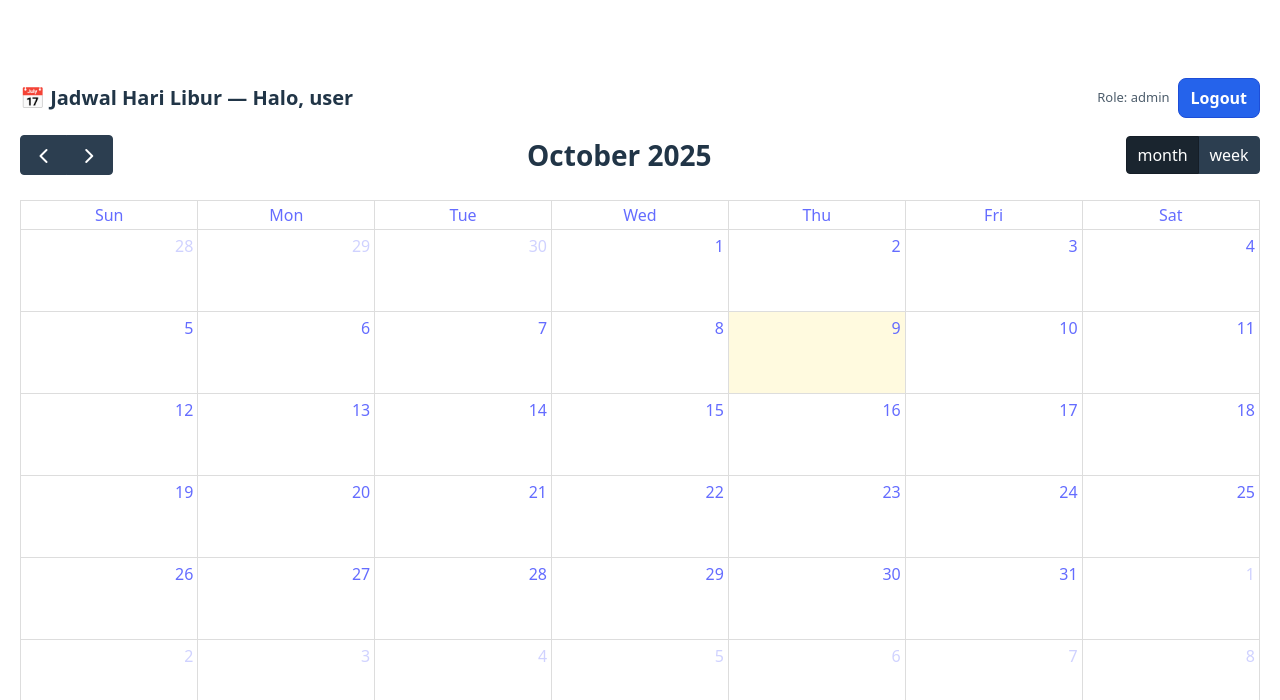
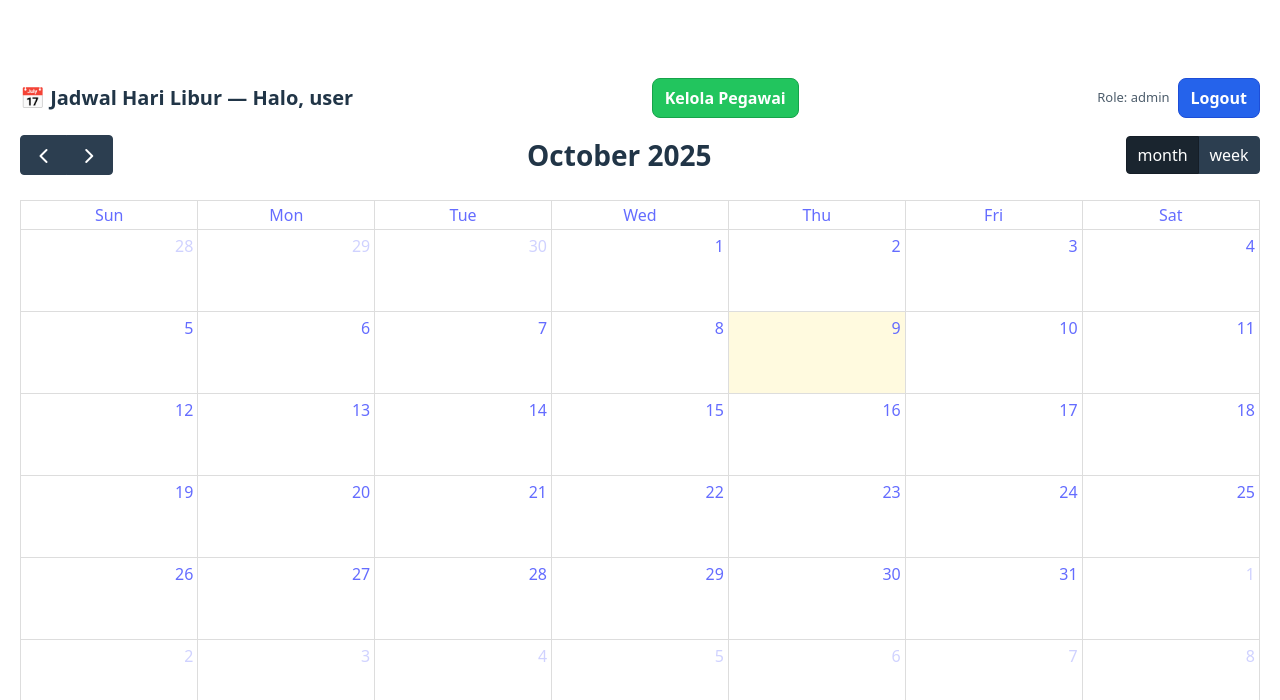
Before and after one commit to untrustedperson/jadwal-libur, a React (Vite) app: page /calendar in a window 1280 px wide. Shown: the top 700 px of the page. Built offline with nearby package versions, Linux system fonts and the light colour scheme; no server answers; the database is empty; sample sign-in values are in the browser's storage.

Commit message:
new menu

```diff
--- a/src/calendar.tsx
+++ b/src/calendar.tsx
@@ -175,6 +175,23 @@ export default function Calendar({ canEdit }: { canEdit: boolean }) {
         }}
       >
         <h2 style={{ margin: 0, fontSize: 20 }}>📅 Jadwal Hari Libur — Halo, {userName}</h2>
+        {(localStorage.getItem("role") === "admin" || localStorage.getItem("role") === "dev") && (
+  <button
+    onClick={() => navigate("/manage-employees")}
+    style={{
+      padding: "8px 12px",
+      borderRadius: 8,
+      border: "1px solid #16a34a",
+      background: "#22c55e",
+      color: "#fff",
+      fontWeight: 600,
+      cursor: "pointer",
+    }}
+  >
+    Kelola Pegawai
+  </button>
+)}
+
 
         <div style={{ display: "flex", alignItems: "center", gap: 8 }}>
           <span style={{ fontSize: 13, opacity: 0.8 }}>
```
